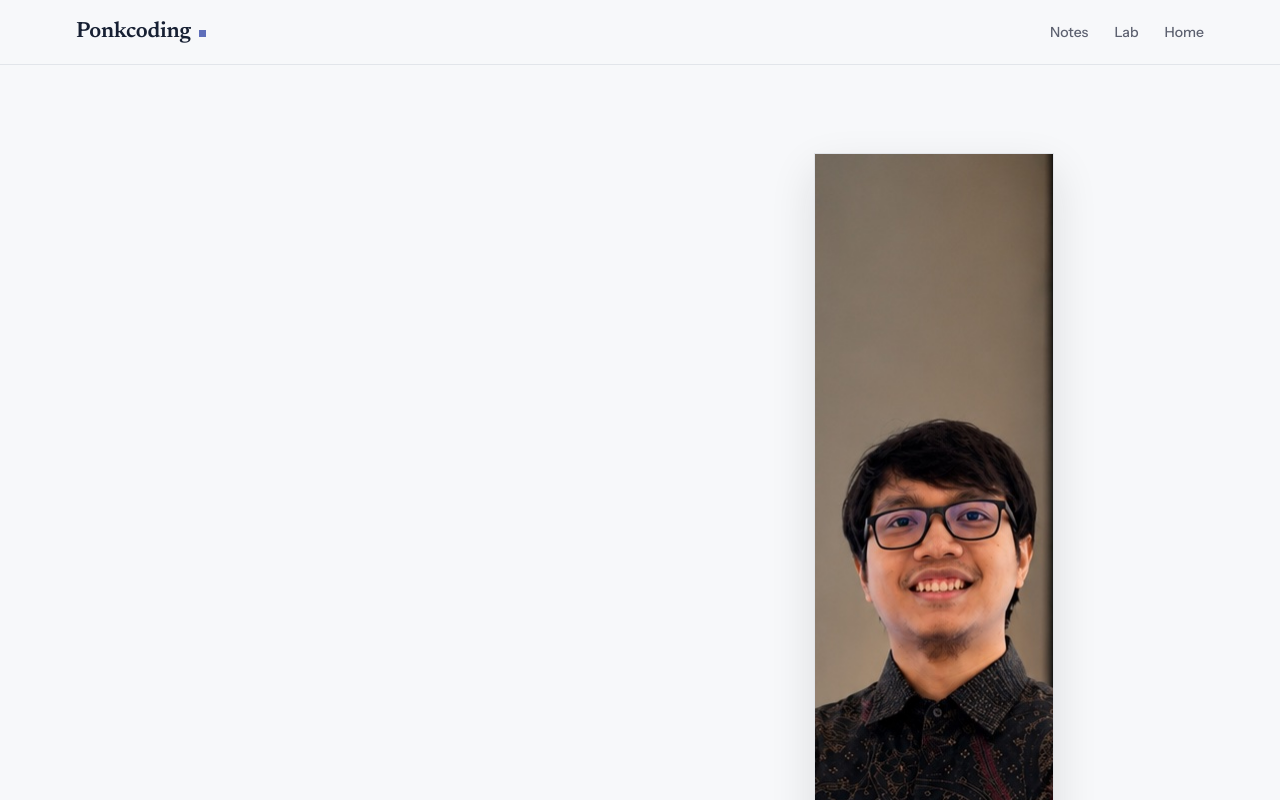
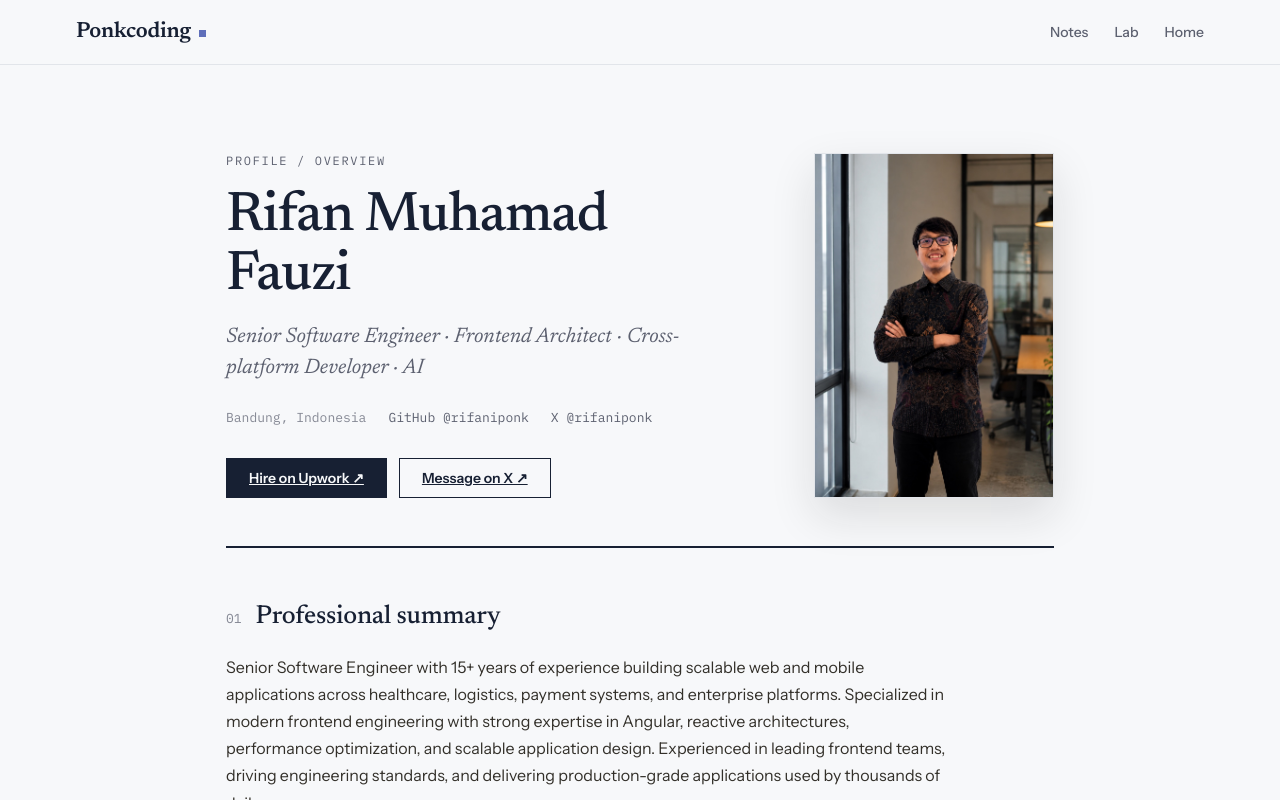
Before and after one commit to rifaniponk/ponkcoding, a React (Vite) app: page /profile in a window 1280 px wide. Shown: the top 800 px of the page. Built offline with nearby package versions, Linux system fonts and the light colour scheme.

Commit message:
Constrain profile portrait to hero height

```diff
--- a/src/pages/Profile/Profile.scss
+++ b/src/pages/Profile/Profile.scss
@@ -13,15 +13,22 @@
     display: grid;
     grid-template-columns: minmax(0, 1fr) minmax(190px, 240px);
     gap: clamp(32px, 6vw, 72px);
-    align-items: end;
+    align-items: stretch;
+  }
+
+  &__portrait-frame {
+    position: relative;
+    min-height: 0;
   }
 
   &__portrait {
+    position: absolute;
+    inset: 0;
     width: 100%;
-    aspect-ratio: 3/4;
+    height: 100%;
     display: block;
     object-fit: cover;
-    object-position: center 34%;
+    object-position: center 30%;
     border: 1px solid var(--border);
     box-shadow: 0 18px 42px rgba(28, 26, 22, 0.12);
   }
@@ -250,8 +257,9 @@
     grid-template-columns: 1fr;
   }
 
-  .profile-hero__portrait {
+  .profile-hero__portrait-frame {
     width: min(320px, 100%);
+    aspect-ratio: 3/4;
   }
 
   .profile-expertise,
--- a/src/pages/Profile/Profile.tsx
+++ b/src/pages/Profile/Profile.tsx
@@ -58,6 +58,7 @@ export function Profile() {
                 </Button>
               </div>
             </div>
+            <div className="profile-hero__portrait-frame">
               <img
                 className="profile-hero__portrait"
                 src="/images/rifan-profile.jpg"
@@ -65,6 +66,7 @@ export function Profile() {
                 width="1086"
                 height="1448"
               />
+            </div>
           </div>
         </section>
 
```
Lines whose indentation alone changed are shown as unchanged.
